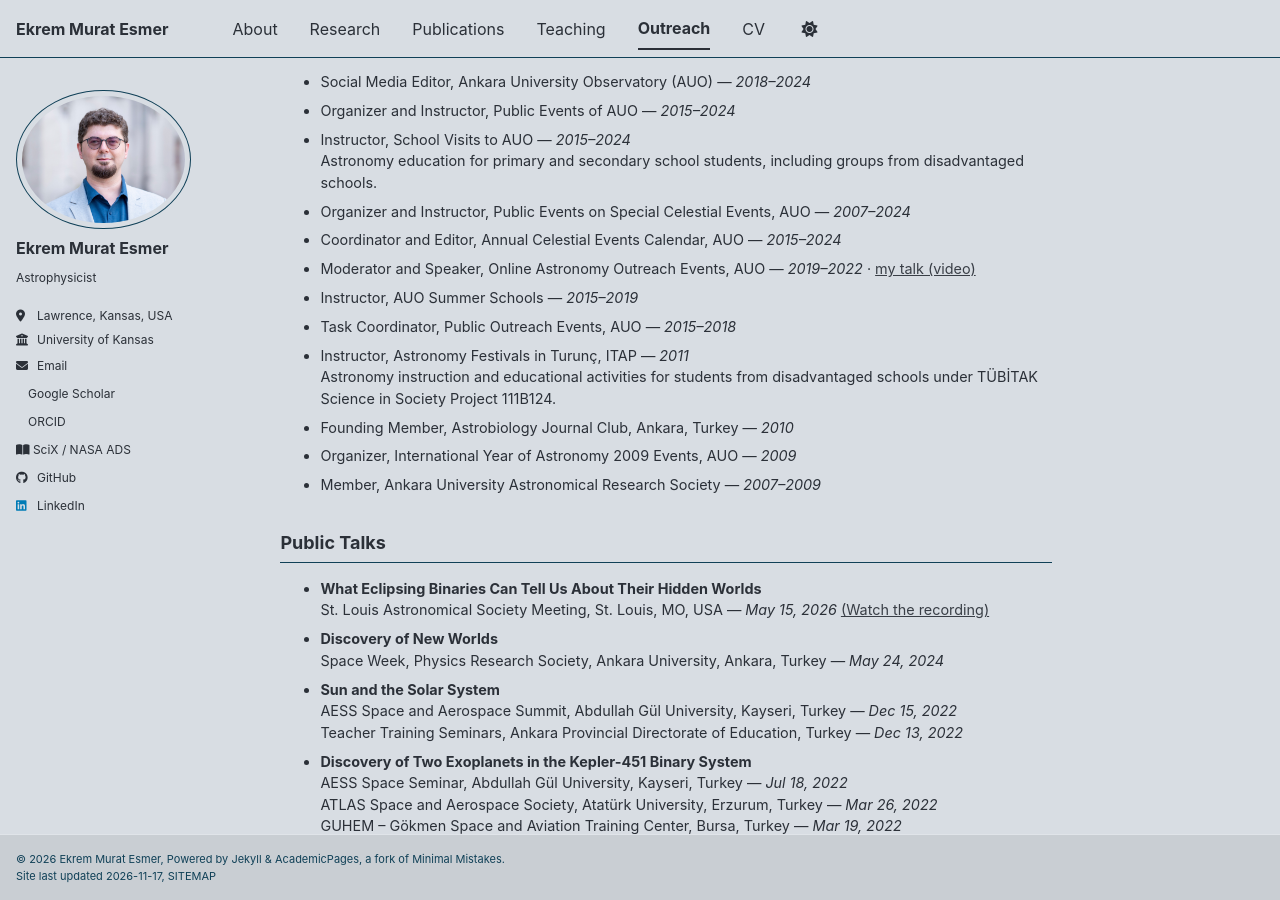
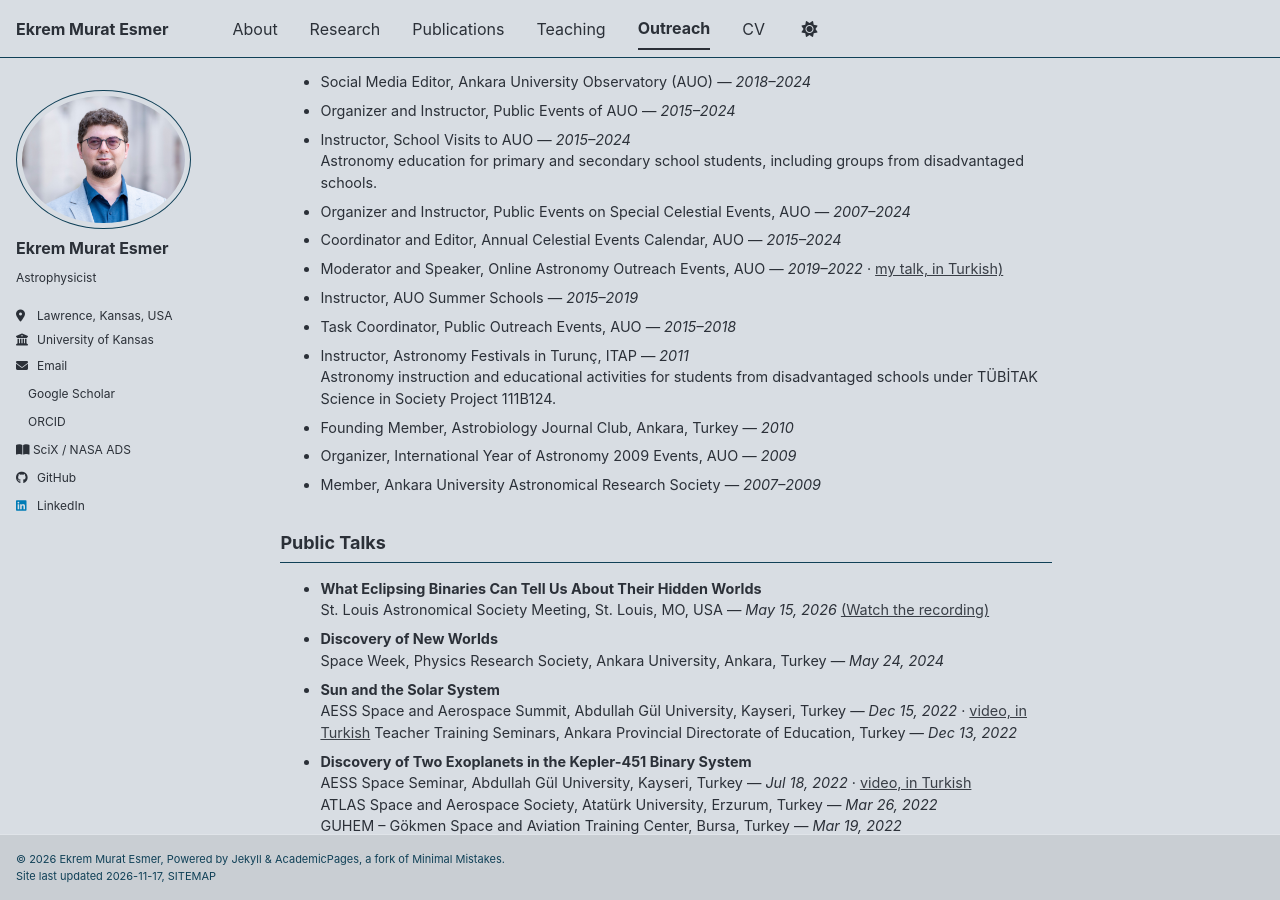
Before and after one commit to ekremesmer/ekremesmer.github.io, a Jekyll site: the page built from _pages/outreach.md, in a window 1280 px wide and 900 px high, scrolled down 534 px. Built offline with Jekyll 4.4.1, drawn with Linux system fonts in a browser that asks for light colours; a style sheet for code colours, icons or effects is not loaded.

Commit message:
Outreach: add AESS seminar talk video

```diff
--- a/_pages/outreach.md
+++ b/_pages/outreach.md
@@ -16,7 +16,7 @@ author_profile: true
   Astronomy education for primary and secondary school students, including groups from disadvantaged schools.
 - Organizer and Instructor, Public Events on Special Celestial Events, AUO — *2007–2024*
 - Coordinator and Editor, Annual Celestial Events Calendar, AUO — *2015–2024*
-- Moderator and Speaker, Online Astronomy Outreach Events, AUO — *2019–2022* · [my talk (video)](https://www.youtube.com/watch?v=rC3RlHO2bsk)
+- Moderator and Speaker, Online Astronomy Outreach Events, AUO — *2019–2022* · [my talk, in Turkish)](https://www.youtube.com/watch?v=rC3RlHO2bsk)
 - Instructor, AUO Summer Schools — *2015–2019*
 - Task Coordinator, Public Outreach Events, AUO — *2015–2018*
 - Instructor, Astronomy Festivals in Turunç, ITAP — *2011*
@@ -32,10 +32,10 @@ author_profile: true
 - **Discovery of New Worlds**
   Space Week, Physics Research Society, Ankara University, Ankara, Turkey — *May 24, 2024*
 - **Sun and the Solar System**
-  AESS Space and Aerospace Summit, Abdullah Gül University, Kayseri, Turkey — *Dec 15, 2022*
+  AESS Space and Aerospace Summit, Abdullah Gül University, Kayseri, Turkey — *Dec 15, 2022* · [video, in Turkish](https://www.youtube.com/watch?v=33eBcVKgmCo)
   Teacher Training Seminars, Ankara Provincial Directorate of Education, Turkey — *Dec 13, 2022*
 - **Discovery of Two Exoplanets in the Kepler-451 Binary System**
-  AESS Space Seminar, Abdullah Gül University, Kayseri, Turkey — *Jul 18, 2022*
+  AESS Space Seminar, Abdullah Gül University, Kayseri, Turkey — *Jul 18, 2022* · [video, in Turkish](https://www.youtube.com/watch?v=XOn1iBJHYKY)
   ATLAS Space and Aerospace Society, Atatürk University, Erzurum, Turkey — *Mar 26, 2022*
   GUHEM – Gökmen Space and Aviation Training Center, Bursa, Turkey — *Mar 19, 2022*
 
```
